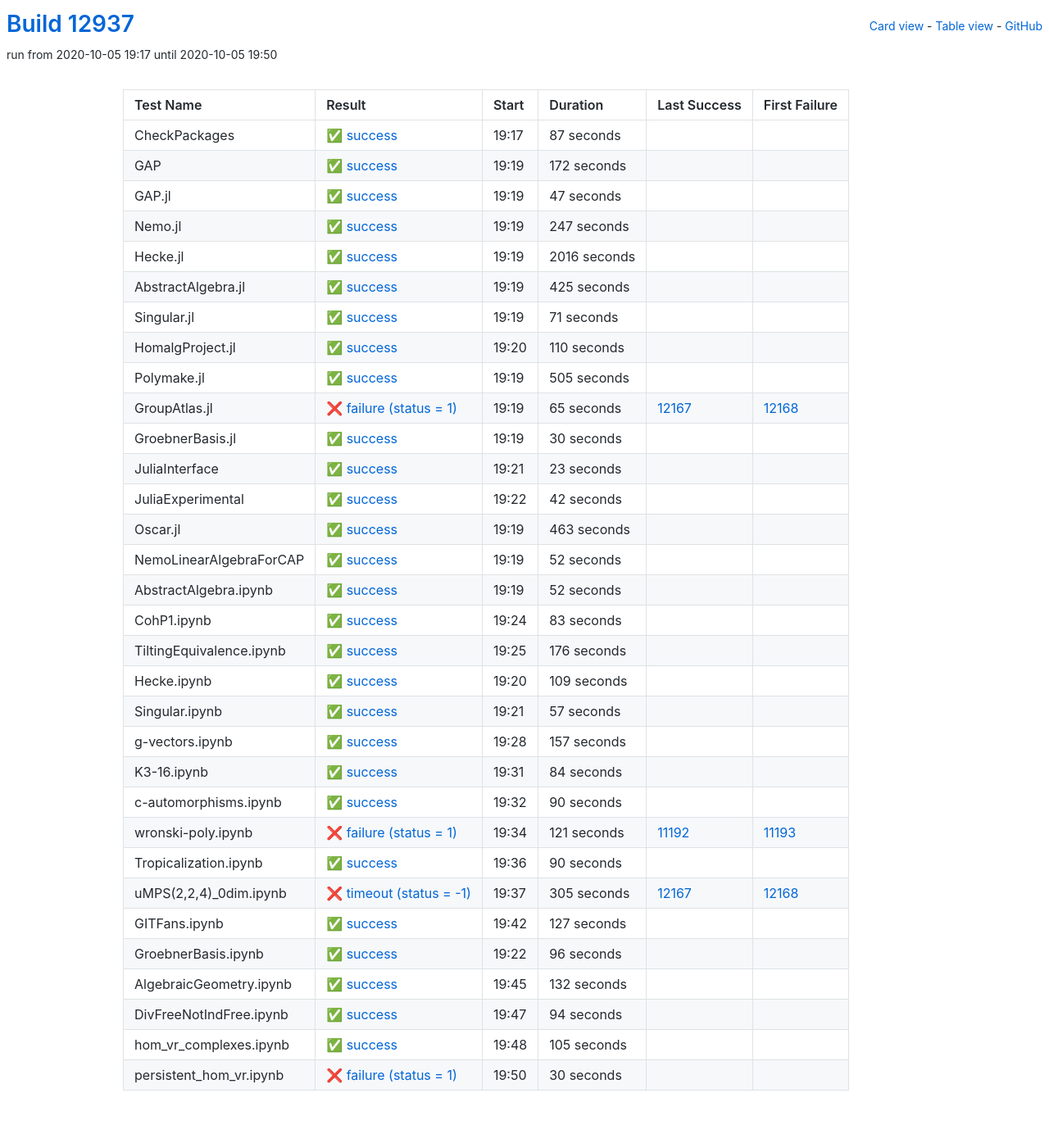
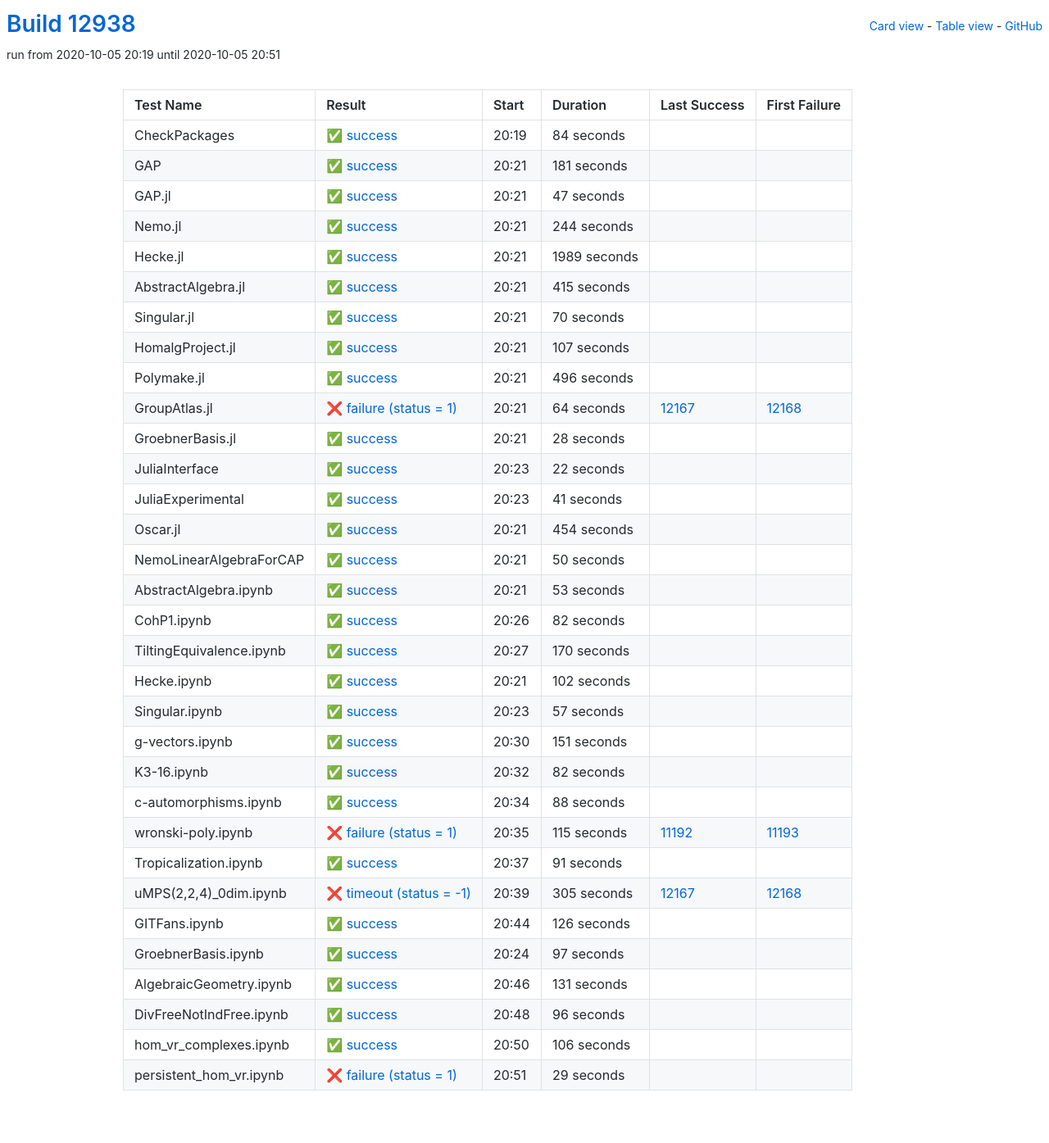
Before and after one commit to oscar-system/oscar-ci-status, a Jekyll site: the page built from table.html, in a window 1280 px wide. Shown: the whole page at 82% size. Built offline with Jekyll 4.4.1, drawn with Linux system fonts in a browser that asks for light colours.

Commit message:
Build #12938

```diff
--- a/_data/ci.yml
+++ b/_data/ci.yml
@@ -1,6 +1,6 @@
 ---
-build: 12937
-build_url: https://oscarci.mathematik.uni-kl.de/job/oscar/12937/
+build: 12938
+build_url: https://oscarci.mathematik.uni-kl.de/job/oscar/12938/
 job: oscar
 organization: oscar-system
 repo: oscar-ci-status
@@ -8,32 +8,32 @@
 tests:
 - name: CheckPackages
   id: checkpackages
-  log: https://oscarci.mathematik.uni-kl.de/job/oscar/12937/artifact/logs/build-12937/CheckPackages.log
-  start: 2020-10-05 19:17
+  log: https://oscarci.mathematik.uni-kl.de/job/oscar/12938/artifact/logs/build-12938/CheckPackages.log
+  start: 2020-10-05 20:19
   success: true
   exitcode: 0
   status: success
-  duration: 87
+  duration: 84
   last_success: false
   last_success_url:
   first_failure: false
   first_failure_url:
 - name: GAP
   id: gap
-  log: https://oscarci.mathematik.uni-kl.de/job/oscar/12937/artifact/logs/build-12937/GAP.log
-  start: 2020-10-05 19:19
+  log: https://oscarci.mathematik.uni-kl.de/job/oscar/12938/artifact/logs/build-12938/GAP.log
+  start: 2020-10-05 20:21
   success: true
   exitcode: 0
   status: success
-  duration: 172
+  duration: 181
   last_success: false
   last_success_url:
   first_failure: false
   first_failure_url:
 - name: GAP.jl
   id: gap-jl
-  log: https://oscarci.mathematik.uni-kl.de/job/oscar/12937/artifact/logs/build-12937/GAP.jl.log
-  start: 2020-10-05 19:19
+  log: https://oscarci.mathematik.uni-kl.de/job/oscar/12938/artifact/logs/build-12938/GAP.jl.log
+  start: 2020-10-05 20:21
   success: true
   exitcode: 0
   status: success
@@ -44,200 +44,200 @@
   first_failure_url:
 - name: Nemo.jl
   id: nemo-jl
-  log: https://oscarci.mathematik.uni-kl.de/job/oscar/12937/artifact/logs/build-12937/Nemo.jl.log
-  start: 2020-10-05 19:19
+  log: https://oscarci.mathematik.uni-kl.de/job/oscar/12938/artifact/logs/build-12938/Nemo.jl.log
+  start: 2020-10-05 20:21
   success: true
   exitcode: 0
   status: success
-  duration: 247
+  duration: 244
   last_success: false
   last_success_url:
   first_failure: false
   first_failure_url:
 - name: Hecke.jl
   id: hecke-jl
-  log: https://oscarci.mathematik.uni-kl.de/job/oscar/12937/artifact/logs/build-12937/Hecke.jl.log
-  start: 2020-10-05 19:19
+  log: https://oscarci.mathematik.uni-kl.de/job/oscar/12938/artifact/logs/build-12938/Hecke.jl.log
+  start: 2020-10-05 20:21
   success: true
   exitcode: 0
   status: success
-  duration: 2016
+  duration: 1989
   last_success: false
   last_success_url:
   first_failure: false
   first_failure_url:
 - name: AbstractAlgebra.jl
   id: abstractalgebra-jl
-  log: https://oscarci.mathematik.uni-kl.de/job/oscar/12937/artifact/logs/build-12937/AbstractAlgebra.jl.log
-  start: 2020-10-05 19:19
+  log: https://oscarci.mathematik.uni-kl.de/job/oscar/12938/artifact/logs/build-12938/AbstractAlgebra.jl.log
+  start: 2020-10-05 20:21
   success: true
   exitcode: 0
   status: success
-  duration: 425
+  duration: 415
   last_success: false
   last_success_url:
   first_failure: false
   first_failure_url:
 - name: Singular.jl
   id: singular-jl
-  log: https://oscarci.mathematik.uni-kl.de/job/oscar/12937/artifact/logs/build-12937/Singular.jl.log
-  start: 2020-10-05 19:19
+  log: https://oscarci.mathematik.uni-kl.de/job/oscar/12938/artifact/logs/build-12938/Singular.jl.log
+  start: 2020-10-05 20:21
   success: true
   exitcode: 0
   status: success
-  duration: 71
+  duration: 70
   last_success: false
   last_success_url:
   first_failure: false
   first_failure_url:
 - name: HomalgProject.jl
   id: homalgproject-jl
-  log: https://oscarci.mathematik.uni-kl.de/job/oscar/12937/artifact/logs/build-12937/HomalgProject.jl.log
-  start: 2020-10-05 19:20
+  log: https://oscarci.mathematik.uni-kl.de/job/oscar/12938/artifact/logs/build-12938/HomalgProject.jl.log
+  start: 2020-10-05 20:21
   success: true
   exitcode: 0
   status: success
-  duration: 110
+  duration: 107
   last_success: false
   last_success_url:
   first_failure: false
   first_failure_url:
 - name: Polymake.jl
   id: polymake-jl
-  log: https://oscarci.mathematik.uni-kl.de/job/oscar/12937/artifact/logs/build-12937/Polymake.jl.log
-  start: 2020-10-05 19:19
+  log: https://oscarci.mathematik.uni-kl.de/job/oscar/12938/artifact/logs/build-12938/Polymake.jl.log
+  start: 2020-10-05 20:21
   success: true
   exitcode: 0
   status: success
-  duration: 505
+  duration: 496
   last_success: false
   last_success_url:
   first_failure: false
   first_failure_url:
 - name: GroupAtlas.jl
   id: groupatlas-jl
-  log: https://oscarci.mathematik.uni-kl.de/job/oscar/12937/artifact/logs/build-12937/GroupAtlas.jl.log
-  start: 2020-10-05 19:19
+  log: https://oscarci.mathematik.uni-kl.de/job/oscar/12938/artifact/logs/build-12938/GroupAtlas.jl.log
+  start: 2020-10-05 20:21
   success: false
   exitcode: 1
   status: failure
-  duration: 65
+  duration: 64
   last_success: 12167
   last_success_url: https://oscarci.mathematik.uni-kl.de/job/oscar/12167/
   first_failure: 12168
   first_failure_url: https://oscarci.mathematik.uni-kl.de/job/oscar/12168/
 - name: GroebnerBasis.jl
   id: groebnerbasis-jl
-  log: https://oscarci.mathematik.uni-kl.de/job/oscar/12937/artifact/logs/build-12937/GroebnerBasis.jl.log
-  start: 2020-10-05 19:19
+  log: https://oscarci.mathematik.uni-kl.de/job/oscar/12938/artifact/logs/build-12938/GroebnerBasis.jl.log
+  start: 2020-10-05 20:21
   success: true
   exitcode: 0
   status: success
-  duration: 30
+  duration: 28
   last_success: false
   last_success_url:
   first_failure: false
   first_failure_url:
 - name: JuliaInterface
   id: juliainterface
-  log: https://oscarci.mathematik.uni-kl.de/job/oscar/12937/artifact/logs/build-12937/JuliaInterface.log
-  start: 2020-10-05 19:21
+  log: https://oscarci.mathematik.uni-kl.de/job/oscar/12938/artifact/logs/build-12938/JuliaInterface.log
+  start: 2020-10-05 20:23
   success: true
   exitcode: 0
   status: success
-  duration: 23
+  duration: 22
   last_success: false
   last_success_url:
   first_failure: false
   first_failure_url:
 - name: JuliaExperimental
   id: juliaexperimental
-  log: https://oscarci.mathematik.uni-kl.de/job/oscar/12937/artifact/logs/build-12937/JuliaExperimental.log
-  start: 2020-10-05 19:22
+  log: https://oscarci.mathematik.uni-kl.de/job/oscar/12938/artifact/logs/build-12938/JuliaExperimental.log
+  start: 2020-10-05 20:23
   success: true
   exitcode: 0
   status: success
-  duration: 42
+  duration: 41
   last_success: false
   last_success_url:
   first_failure: false
   first_failure_url:
 - name: Oscar.jl
   id: oscar-jl
-  log: https://oscarci.mathematik.uni-kl.de/job/oscar/12937/artifact/logs/build-12937/Oscar.jl.log
-  start: 2020-10-05 19:19
+  log: https://oscarci.mathematik.uni-kl.de/job/oscar/12938/artifact/logs/build-12938/Oscar.jl.log
+  start: 2020-10-05 20:21
   success: true
   exitcode: 0
   status: success
-  duration: 463
+  duration: 454
   last_success: false
   last_success_url:
   first_failure: false
   first_failure_url:
 - name: NemoLinearAlgebraForCAP
   id: nemolinearalgebraforcap
-  log: https://oscarci.mathematik.uni-kl.de/job/oscar/12937/artifact/logs/build-12937/NemoLinearAlgebraForCAP.log
-  start: 2020-10-05 19:19
+  log: https://oscarci.mathematik.uni-kl.de/job/oscar/12938/artifact/logs/build-12938/NemoLinearAlgebraForCAP.log
+  start: 2020-10-05 20:21
   success: true
   exitcode: 0
   status: success
-  duration: 52
+  duration: 50
   last_success: false
   last_success_url:
   first_failure: false
   first_failure_url:
 - name: AbstractAlgebra.ipynb
   id: abstractalgebra-ipynb
-  log: https://oscarci.mathematik.uni-kl.de/job/oscar/12937/artifact/logs/build-12937/AbstractAlgebra.ipynb.log
-  start: 2020-10-05 19:19
+  log: https://oscarci.mathematik.uni-kl.de/job/oscar/12938/artifact/logs/build-12938/AbstractAlgebra.ipynb.log
+  start: 2020-10-05 20:21
   success: true
   exitcode: 0
   status: success
-  duration: 52
+  duration: 53
   last_success: false
   last_success_url:
   first_failure: false
   first_failure_url:
 - name: CohP1.ipynb
   id: cohp1-ipynb
-  log: https://oscarci.mathematik.uni-kl.de/job/oscar/12937/artifact/logs/build-12937/CohP1.ipynb.log
-  start: 2020-10-05 19:24
+  log: https://oscarci.mathematik.uni-kl.de/job/oscar/12938/artifact/logs/build-12938/CohP1.ipynb.log
+  start: 2020-10-05 20:26
   success: true
   exitcode: 0
   status: success
-  duration: 83
+  duration: 82
   last_success: false
   last_success_url:
   first_failure: false
   first_failure_url:
 - name: TiltingEquivalence.ipynb
   id: tiltingequivalence-ipynb
-  log: https://oscarci.mathematik.uni-kl.de/job/oscar/12937/artifact/logs/build-12937/TiltingEquivalence.ipynb.log
-  start: 2020-10-05 19:25
+  log: https://oscarci.mathematik.uni-kl.de/job/oscar/12938/artifact/logs/build-12938/TiltingEquivalence.ipynb.log
+  start: 2020-10-05 20:27
   success: true
   exitcode: 0
   status: success
-  duration: 176
+  duration: 170
   last_success: false
   last_success_url:
   first_failure: false
   first_failure_url:
 - name: Hecke.ipynb
   id: hecke-ipynb
-  log: https://oscarci.mathematik.uni-kl.de/job/oscar/12937/artifact/logs/build-12937/Hecke.ipynb.log
-  start: 2020-10-05 19:20
+  log: https://oscarci.mathematik.uni-kl.de/job/oscar/12938/artifact/logs/build-12938/Hecke.ipynb.log
+  start: 2020-10-05 20:21
   success: true
   exitcode: 0
   status: success
-  duration: 109
+  duration: 102
   last_success: false
   last_success_url:
   first_failure: false
   first_failure_url:
 - name: Singular.ipynb
   id: singular-ipynb
-  log: https://oscarci.mathematik.uni-kl.de/job/oscar/12937/artifact/logs/build-12937/Singular.ipynb.log
-  start: 2020-10-05 19:21
+  log: https://oscarci.mathematik.uni-kl.de/job/oscar/12938/artifact/logs/build-12938/Singular.ipynb.log
+  start: 2020-10-05 20:23
   success: true
   exitcode: 0
   status: success
@@ -248,68 +248,68 @@
   first_failure_url:
 - name: g-vectors.ipynb
   id: g-vectors-ipynb
-  log: https://oscarci.mathematik.uni-kl.de/job/oscar/12937/artifact/logs/build-12937/g-vectors.ipynb.log
-  start: 2020-10-05 19:28
+  log: https://oscarci.mathematik.uni-kl.de/job/oscar/12938/artifact/logs/build-12938/g-vectors.ipynb.log
+  start: 2020-10-05 20:30
   success: true
   exitcode: 0
   status: success
-  duration: 157
+  duration: 151
   last_success: false
   last_success_url:
   first_failure: false
   first_failure_url:
 - name: K3-16.ipynb
   id: k3-16-ipynb
-  log: https://oscarci.mathematik.uni-kl.de/job/oscar/12937/artifact/logs/build-12937/K3-16.ipynb.log
-  start: 2020-10-05 19:31
+  log: https://oscarci.mathematik.uni-kl.de/job/oscar/12938/artifact/logs/build-12938/K3-16.ipynb.log
+  start: 2020-10-05 20:32
   success: true
   exitcode: 0
   status: success
-  duration: 84
+  duration: 82
   last_success: false
   last_success_url:
   first_failure: false
   first_failure_url:
 - name: c-automorphisms.ipynb
   id: c-automorphisms-ipynb
-  log: https://oscarci.mathematik.uni-kl.de/job/oscar/12937/artifact/logs/build-12937/c-automorphisms.ipynb.log
-  start: 2020-10-05 19:32
+  log: https://oscarci.mathematik.uni-kl.de/job/oscar/12938/artifact/logs/build-12938/c-automorphisms.ipynb.log
+  start: 2020-10-05 20:34
   success: true
   exitcode: 0
   status: success
-  duration: 90
+  duration: 88
   last_success: false
   last_success_url:
   first_failure: false
   first_failure_url:
 - name: wronski-poly.ipynb
   id: wronski-poly-ipynb
-  log: https://oscarci.mathematik.uni-kl.de/job/oscar/12937/artifact/logs/build-12937/wronski-poly.ipynb.log
-  start: 2020-10-05 19:34
+  log: https://oscarci.mathematik.uni-kl.de/job/oscar/12938/artifact/logs/build-12938/wronski-poly.ipynb.log
+  start: 2020-10-05 20:35
   success: false
   exitcode: 1
   status: failure
-  duration: 121
+  duration: 115
   last_success: 11192
   last_success_url: https://oscarci.mathematik.uni-kl.de/job/oscar/11192/
   first_failure: 11193
   first_failure_url: https://oscarci.mathematik.uni-kl.de/job/oscar/11193/
 - name: Tropicalization.ipynb
   id: tropicalization-ipynb
-  log: https://oscarci.mathematik.uni-kl.de/job/oscar/12937/artifact/logs/build-12937/Tropicalization.ipynb.log
-  start: 2020-10-05 19:36
+  log: https://oscarci.mathematik.uni-kl.de/job/oscar/12938/artifact/logs/build-12938/Tropicalization.ipynb.log
+  start: 2020-10-05 20:37
   success: true
   exitcode: 0
   status: success
-  duration: 90
+  duration: 91
   last_success: false
   last_success_url:
   first_failure: false
   first_failure_url:
 - name: uMPS(2,2,4)_0dim.ipynb
   id: umps-2-2-4-0dim-ipynb
-  log: https://oscarci.mathematik.uni-kl.de/job/oscar/12937/artifact/logs/build-12937/uMPS-2-2-4-_0dim.ipynb.log
-  start: 2020-10-05 19:37
+  log: https://oscarci.mathematik.uni-kl.de/job/oscar/12938/artifact/logs/build-12938/uMPS-2-2-4-_0dim.ipynb.log
+  start: 2020-10-05 20:39
   success: false
   exitcode: -1
   status: timeout
@@ -320,20 +320,44 @@
   first_failure_url: https://oscarci.mathematik.uni-kl.de/job/oscar/12168/
 - name: GITFans.ipynb
   id: gitfans-ipynb
-  log: https://oscarci.mathematik.uni-kl.de/job/oscar/12937/artifact/logs/build-12937/GITFans.ipynb.log
-  start: 2020-10-05 19:42
+  log: https://oscarci.mathematik.uni-kl.de/job/oscar/12938/artifact/logs/build-12938/GITFans.ipynb.log
+  start: 2020-10-05 20:44
   success: true
   exitcode: 0
   status: success
-  duration: 127
+  duration: 126
   last_success: false
   last_success_url:
   first_failure: false
   first_failure_url:
 - name: GroebnerBasis.ipynb
   id: groebnerbasis-ipynb
-  log: https://oscarci.mathematik.uni-kl.de/job/oscar/12937/artifact/logs/build-12937/GroebnerBasis.ipynb.log
-  start: 2020-10-05 19:22
+  log: https://oscarci.mathematik.uni-kl.de/job/oscar/12938/artifact/logs/build-12938/GroebnerBasis.ipynb.log
+  start: 2020-10-05 20:24
+  success: true
+  exitcode: 0
+  status: success
+  duration: 97
+  last_success: false
+  last_success_url:
+  first_failure: false
+  first_failure_url:
+- name: AlgebraicGeometry.ipynb
+  id: algebraicgeometry-ipynb
+  log: https://oscarci.mathematik.uni-kl.de/job/oscar/12938/artifact/logs/build-12938/AlgebraicGeometry.ipynb.log
+  start: 2020-10-05 20:46
+  success: true
+  exitcode: 0
+  status: success
+  duration: 131
+  last_success: false
+  last_success_url:
+  first_failure: false
+  first_failure_url:
+- name: DivFreeNotIndFree.ipynb
+  id: divfreenotindfree-ipynb
+  log: https://oscarci.mathematik.uni-kl.de/job/oscar/12938/artifact/logs/build-12938/DivFreeNotIndFree.ipynb.log
+  start: 2020-10-05 20:48
   success: true
   exitcode: 0
   status: success
@@ -342,50 +366,26 @@
   last_success_url:
   first_failure: false
   first_failure_url:
-- name: AlgebraicGeometry.ipynb
-  id: algebraicgeometry-ipynb
-  log: https://oscarci.mathematik.uni-kl.de/job/oscar/12937/artifact/logs/build-12937/AlgebraicGeometry.ipynb.log
-  start: 2020-10-05 19:45
+- name: hom_vr_complexes.ipynb
+  id: hom-vr-complexes-ipynb
+  log: https://oscarci.mathematik.uni-kl.de/job/oscar/12938/artifact/logs/build-12938/hom_vr_complexes.ipynb.log
+  start: 2020-10-05 20:50
   success: true
   exitcode: 0
   status: success
-  duration: 132
-  last_success: false
-  last_success_url:
-  first_failure: false
-  first_failure_url:
-- name: DivFreeNotIndFree.ipynb
-  id: divfreenotindfree-ipynb
-  log: https://oscarci.mathematik.uni-kl.de/job/oscar/12937/artifact/logs/build-12937/DivFreeNotIndFree.ipynb.log
-  start: 2020-10-05 19:47
-  success: true
-  exitcode: 0
-  status: success
-  duration: 94
-  last_success: false
-  last_success_url:
-  first_failure: false
-  first_failure_url:
-- name: hom_vr_complexes.ipynb
-  id: hom-vr-complexes-ipynb
-  log: https://oscarci.mathematik.uni-kl.de/job/oscar/12937/artifact/logs/build-12937/hom_vr_complexes.ipynb.log
-  start: 2020-10-05 19:48
-  success: true
-  exitcode: 0
-  status: success
-  duration: 105
+  duration: 106
   last_success: false
   last_success_url:
   first_failure: false
   first_failure_url:
 - name: persistent_hom_vr.ipynb
   id: persistent-hom-vr-ipynb
-  log: https://oscarci.mathematik.uni-kl.de/job/oscar/12937/artifact/logs/build-12937/persistent_hom_vr.ipynb.log
-  start: 2020-10-05 19:50
+  log: https://oscarci.mathematik.uni-kl.de/job/oscar/12938/artifact/logs/build-12938/persistent_hom_vr.ipynb.log
+  start: 2020-10-05 20:51
   success: false
   exitcode: 1
   status: failure
-  duration: 30
+  duration: 29
   last_success: false
   last_success_url:
   first_failure: false
```
Also changed, not shown: README.md.
